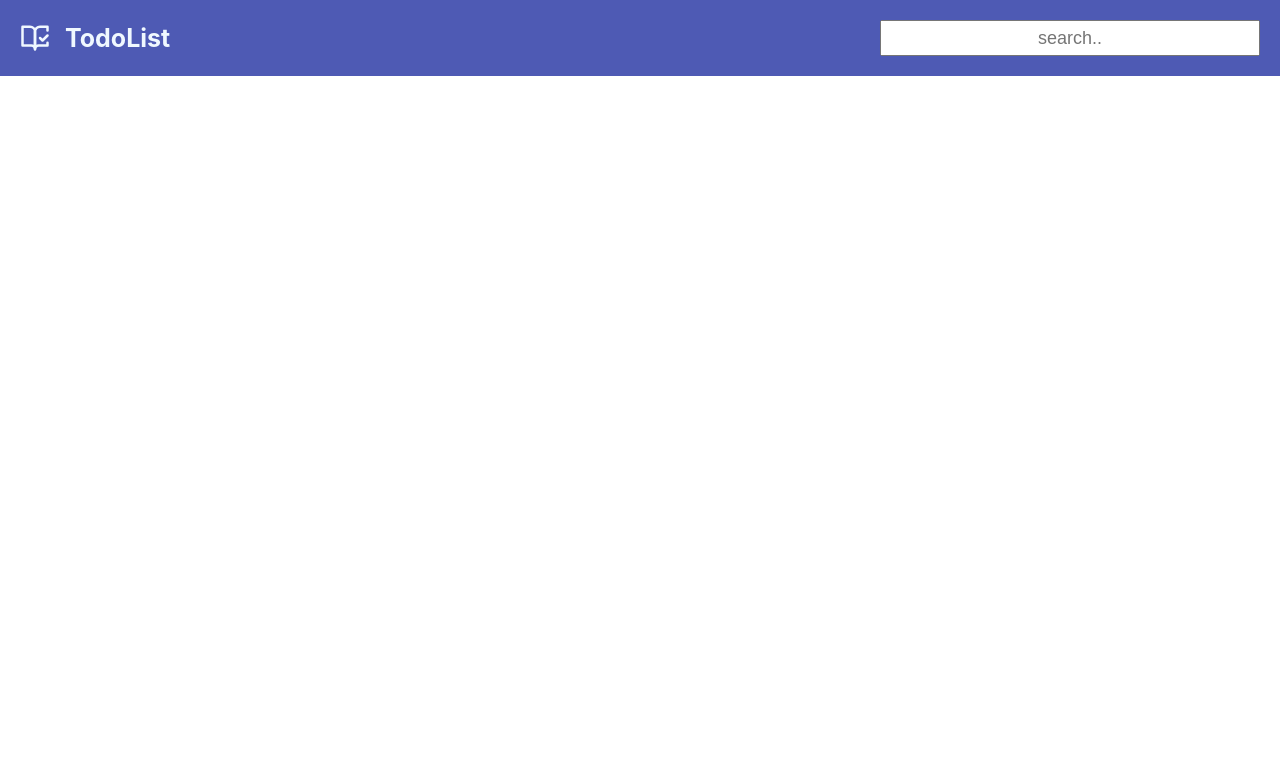
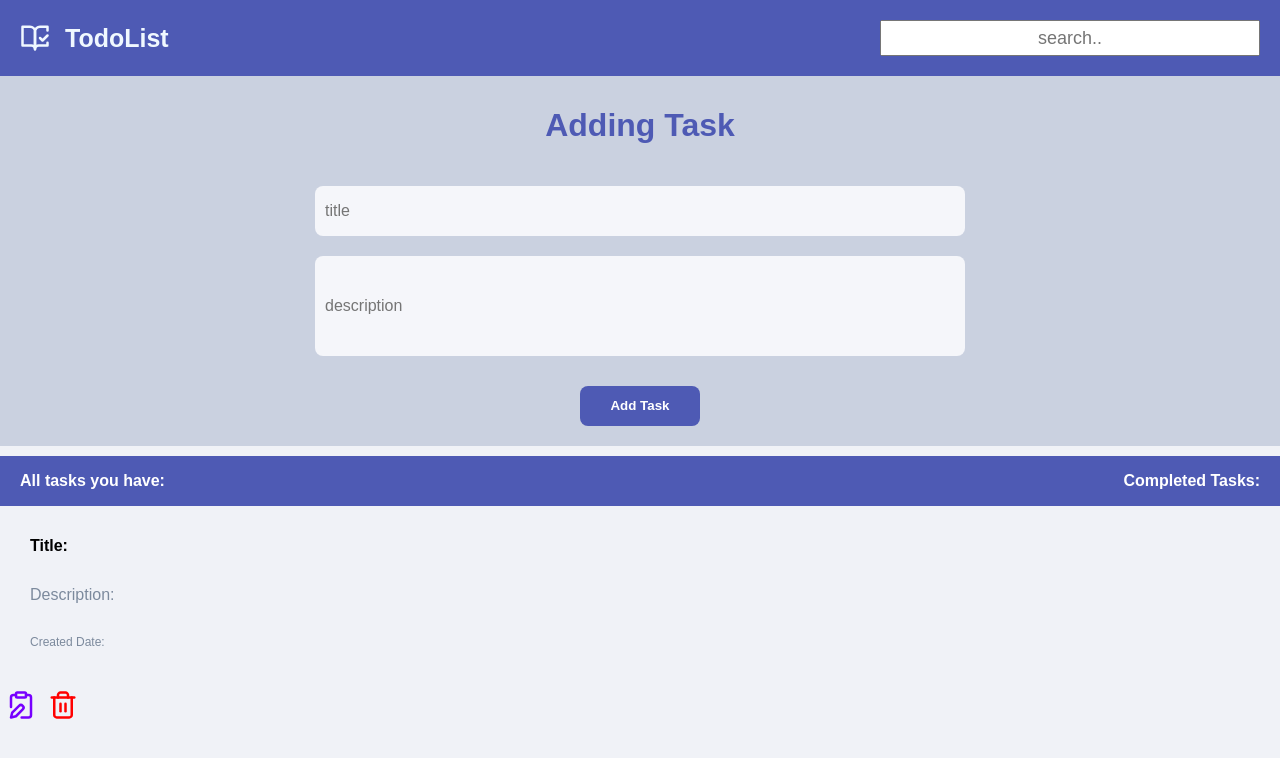
Before and after one commit to vannlithi168/Todo-List, a React (Create React App) app: page / in a window 1280 px wide. Shown: the top 758 px of the page. Built offline with nearby package versions, Linux system fonts and the light colour scheme.

Commit message:
create homepage layout

```diff
--- a/src/App.js
+++ b/src/App.js
@@ -1,10 +1,10 @@
 import "./App.css";
-import Navbar from "./components/NavBar/NavBar";
+import TaskForm from "./components/TaskForm/TaskForm";
 
 function App() {
   return (
     <div className="App">
-      <Navbar />
+      <TaskForm />
     </div>
   );
 }
--- a/src/components/NavBar/NavBar.js
+++ b/src/components/NavBar/NavBar.js
@@ -4,7 +4,7 @@ import { LuBookOpenCheck } from "react-icons/lu";
 
 function Navbar({ searchQuery, setSearchQuery }) {
   return (
-    <div className="navbar">
+    <nav className="navbar">
       <h1>
         {" "}
         <span>
@@ -13,7 +13,7 @@ function Navbar({ searchQuery, setSearchQuery }) {
         TodoList
       </h1>
       <input type="text" placeholder="search.." />
-    </div>
+    </nav>
   );
 }
 
--- /dev/null
+++ b/src/components/TaskForm/TaskForm.css
@@ -0,0 +1,191 @@
+body {
+  background-color: #f0f2f7;
+  font-family: Arial, sans-serif;
+}
+
+.App {
+  text-align: center;
+}
+
+.container {
+  display: flex;
+  flex-direction: column;
+  justify-content: space-between;
+  align-items: center;
+}
+
+.column {
+  background-color: #cad1e0;
+  border: none;
+  padding: 10px;
+  margin: 0;
+}
+
+.task {
+  border: 2px solid #cad1e0;
+  padding: 10px;
+  margin-top: 10px;
+  border-radius: 8px;
+  box-shadow: 0 4px 6px rgba(0, 0, 0, 0.1);
+  background-color: #ffffff;
+  width: auto;
+  display: flex;
+  flex-direction: row;
+  justify-content: space-between;
+  align-items: center;
+}
+
+.task h4 {
+  margin: 0;
+  color: #1e2959;
+  font-weight: bold;
+}
+
+.task p {
+  margin: 0;
+  color: #7c8a9d;
+}
+
+.completed-task {
+  text-decoration: line-through;
+  color: #5600eb;
+  background-color: #e4e4e4;
+}
+
+.cancel {
+  background-color: #f25f5f;
+  color: white;
+}
+
+.save {
+  background-color: #29b6f6;
+  color: white;
+}
+
+.edit {
+  color: #7700ff;
+  font-size: 30px;
+}
+
+.delete {
+  color: #ff0000;
+  font-size: 30px;
+}
+
+.yet {
+  color: #39ad46;
+  font-size: 30px;
+}
+
+.done {
+  color: #29b6f6;
+  font-size: 30px;
+}
+
+h1 {
+  color: #4e5ab4;
+}
+
+.add {
+  background-color: #4e5ab4;
+  color: white;
+  border-radius: 8px;
+  width: 120px;
+  height: 40px;
+  cursor: pointer;
+  transition: background-color 0.3s ease-in-out;
+}
+
+.add:hover {
+  background-color: #0cc6ff;
+}
+
+form {
+  display: flex;
+  flex-direction: column;
+  align-items: center;
+  width: 100%;
+}
+
+.description {
+  height: 80px;
+  width: 50%;
+  margin-bottom: 20px;
+  border-radius: 8px;
+  border: none;
+  padding: 10px;
+  font-size: 16px;
+  color: #333;
+  background-color: #f5f6fa;
+}
+
+.title {
+  height: 30px;
+  width: 50%;
+  margin: 20px 0;
+  border-radius: 8px;
+  border: none;
+  padding: 10px;
+  font-size: 16px;
+  color: #333;
+  background-color: #f5f6fa;
+}
+
+button {
+  height: 40px;
+  margin: 10px 0;
+  background-color: transparent;
+  border: none;
+  border-radius: 8px;
+  color: white;
+  font-weight: bold;
+  cursor: pointer;
+  transition: background-color 0.3s ease-in-out;
+}
+
+button:hover {
+  background-color: #717ed4;
+}
+
+.time {
+  display: flex;
+  justify-content: space-between;
+  align-items: center;
+  background-color: #4e5ab4;
+  margin-top: 10px;
+  height: 30px;
+  color: white;
+  padding: 10px 20px;
+}
+
+.task-actions {
+  display: flex;
+  align-items: center;
+}
+
+.text {
+  margin-left: 20px;
+  display: flex;
+  flex-direction: column;
+  padding: 10px;
+  text-align: start;
+}
+
+.num {
+  background-color: #ffffff;
+  padding: 3px 6px;
+  border-radius: 5px;
+  margin-left: 5px;
+  color: #7400f0;
+  font-weight: bold;
+}
+
+.text p {
+  margin-top: 5px;
+  color: #7c8a9d;
+  padding: 5px 0;
+}
+
+.createdate {
+  font-size: 12px;
+}
--- /dev/null
+++ b/src/components/TaskForm/TaskForm.js
@@ -0,0 +1,62 @@
+import "./TaskForm.css";
+import { useState } from "react";
+import Navbar from "../NavBar/NavBar";
+import { LuClipboardEdit, LuTrash2 } from "react-icons/lu";
+
+function App() {
+  const [newTitle, setTitle] = useState("");
+  const [newDescription, setDescription] = useState("");
+
+  return (
+    <main className="App">
+      <Navbar />
+      <div className="container column">
+        <h1>Adding Task</h1>
+        <form>
+          <input
+            className="title"
+            type="text"
+            placeholder="title"
+            value={newTitle}
+            onChange={(event) => setTitle(event.target.value)}
+          />
+          <input
+            className="description"
+            type="text"
+            placeholder="description"
+            value={newDescription}
+            onChange={(event) => setDescription(event.target.value)}
+          />
+          <button className="add" type="submit">
+            Add Task
+          </button>
+        </form>
+      </div>
+      <div className="time">
+        <h4>All tasks you have:</h4>
+        <h4>Completed Tasks:</h4>
+      </div>
+      <div>
+        <div>
+          <div className="task-actions">
+            <div className="text">
+              <h4>Title: </h4>
+              <p>Description: </p>
+              <p className="createdate">Created Date:</p>
+            </div>
+          </div>
+        </div>
+        <div className="task-actions">
+          <button>
+            <LuClipboardEdit className="edit" />
+          </button>
+          <button>
+            <LuTrash2 className="delete" />
+          </button>
+        </div>
+      </div>
+    </main>
+  );
+}
+
+export default App;
```
